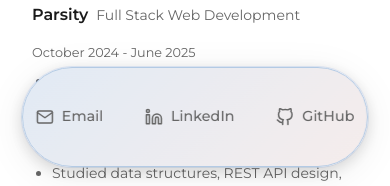
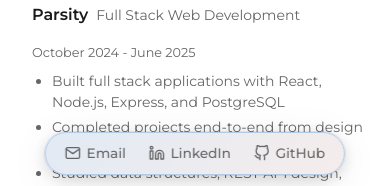
Before and after one commit to bhdoggett/ben-doggett-dev, a Next.js app: page / in a window 390 px wide. Shown: the part 653-839 px from the top of the page. Built offline with nearby package versions, Linux system fonts and the light colour scheme; a web font is replaced by a local one.

Commit message:
Fix project card video first frame and footer styling for mobile.

```diff
--- a/src/app/components/Footer/Footer.module.css
+++ b/src/app/components/Footer/Footer.module.css
@@ -69,22 +69,19 @@
 /* Responsive Design */
 @media (max-width: 767px) {
   .footer {
-    margin-top: var(--space-lg);
-    padding: var(--space-lg) 0;
-  }
-
-  .links {
-    gap: var(--space-sm);
+    bottom: 1rem;
+    padding: 0.3rem 0.6rem;
   }
 
   .link {
-    font-size: 0.9rem;
-    padding: 0.4rem 0.8rem;
+    font-size: 0.85rem;
+    padding: 0.35rem 0.6rem;
+    gap: 0.35rem;
   }
 
   .link svg {
-    width: 18px;
-    height: 18px;
+    width: 16px;
+    height: 16px;
   }
 }
 
--- a/src/app/components/ProjectCard/ProjectCard.tsx
+++ b/src/app/components/ProjectCard/ProjectCard.tsx
@@ -67,6 +67,7 @@
               muted
               loop
               playsInline
+              preload="metadata"
               className={styles.image}
             />
             <div className={styles.playOverlay} aria-hidden="true">
--- a/src/app/page.module.css
+++ b/src/app/page.module.css
@@ -36,6 +36,7 @@
 @media (max-width: 767px) {
   .container {
     padding: var(--space-md);
+    padding-bottom: 5rem;
   }
 
   .main {
```
